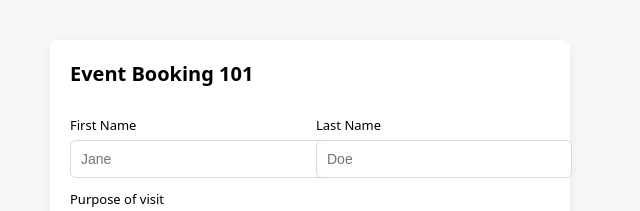
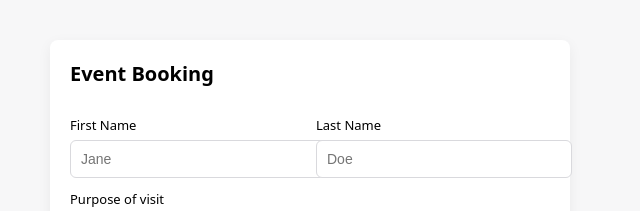
Before and after one commit to B2kai/Agent-Force, a plain HTML site: page index.html in a window 1280 px wide. Shown: the top 211 px of the page, 330-970 px from the left. Drawn offline with nearby package versions, Linux system fonts and the light colour scheme.

Commit message:
Add files via upload

```diff
--- a/index.html
+++ b/index.html
@@ -20,7 +20,7 @@
 </head>
 <body>
   <div class="card">
-    <h2>Event Booking 101</h2>
+    <h2>Event Booking</h2>
     <form id="bookingForm">
       <div class="row">
         <div>
```
